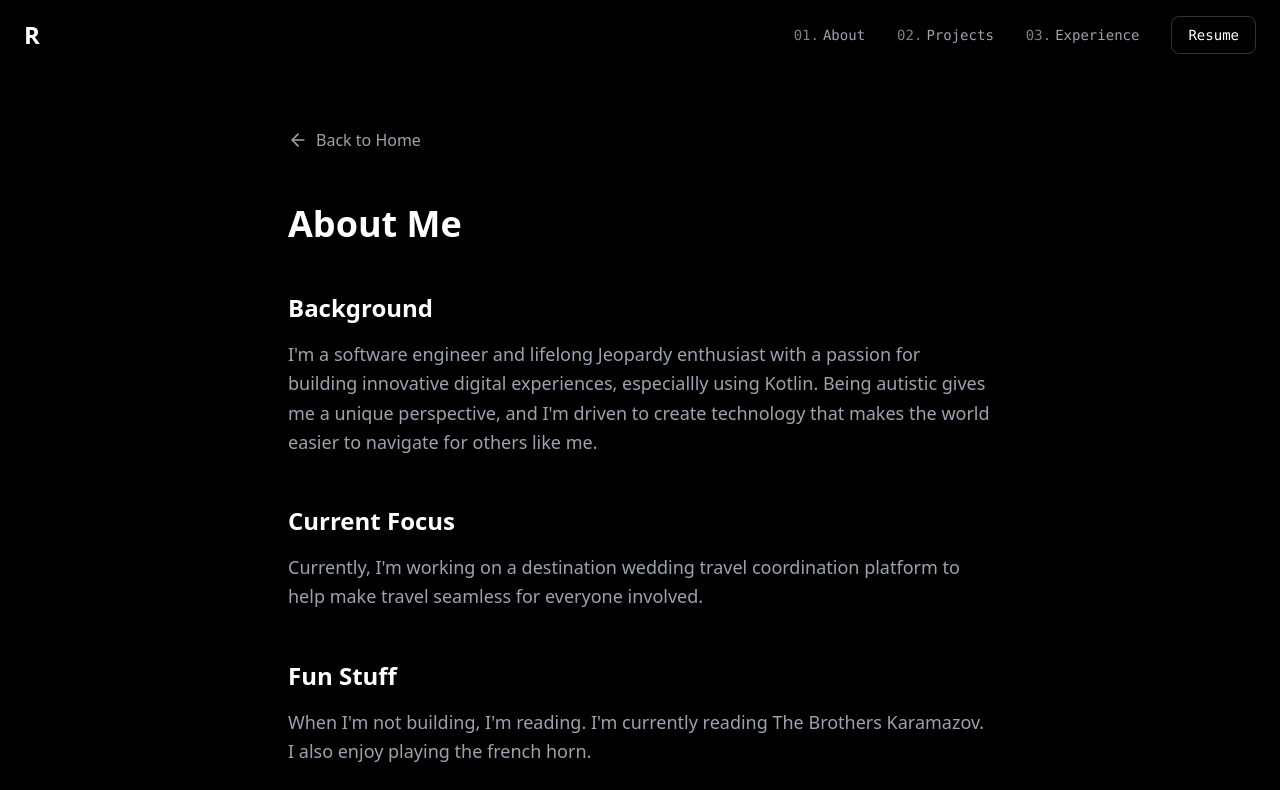
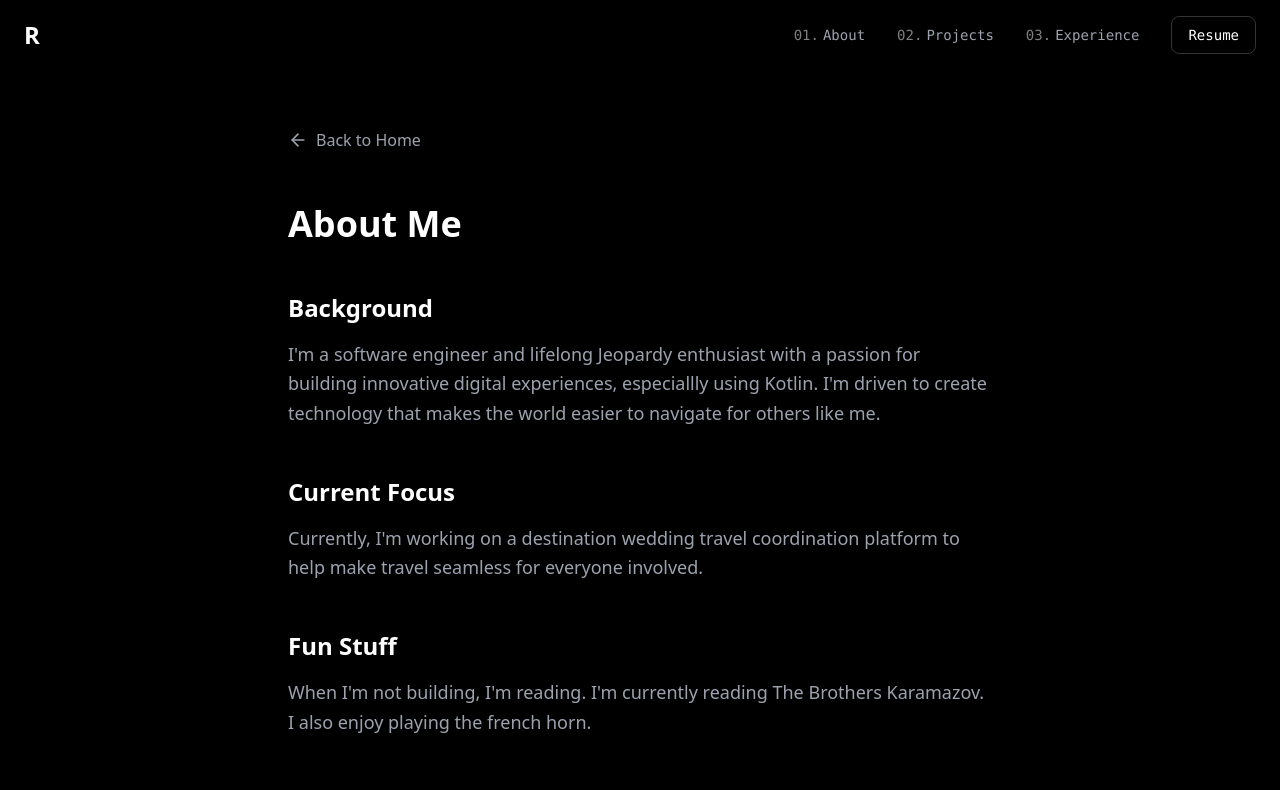
Before and after one commit to rverma6/updated-pp, a React (Create React App) app: page /about in a window 1280 px wide. Shown: the top 790 px of the page. Built offline with nearby package versions, Linux system fonts and the light colour scheme; a web font is replaced by a local one.

Commit message:
about us fixed

```diff
--- a/src/components/About.js
+++ b/src/components/About.js
@@ -27,8 +27,8 @@ const About = () => {
             <h2 className="text-2xl font-semibold text-white">Background</h2>
             <p className="text-lg text-gray-400 leading-relaxed">
               I'm a software engineer and lifelong Jeopardy enthusiast with a passion
-              for building innovative digital experiences, especiallly using Kotlin. Being autistic gives me a unique perspective,
-              and I'm driven to create technology that makes the world easier to navigate for others like me.
+              for building innovative digital experiences, especiallly using Kotlin.
+              I'm driven to create technology that makes the world easier to navigate for others like me.
             </p>
           </section>
 
```
